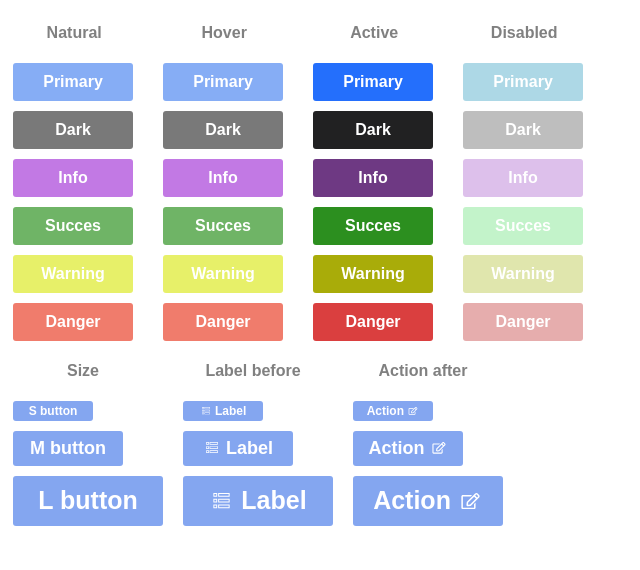
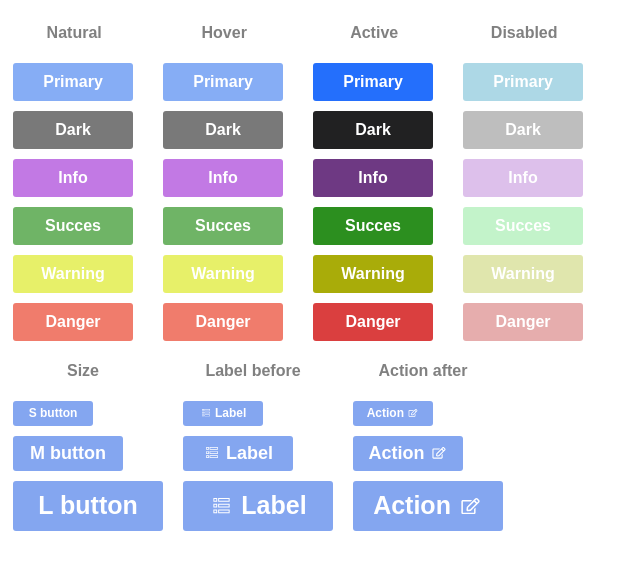
Before and after one commit to JustinasPakalnis/buttonai, a website: page index.html in a window 1280 px wide. Shown: the whole page, without its empty margins (0-640 px from the left). Drawn offline with Linux system fonts and the light colour scheme.

Commit message:
more updates

```diff
--- a/buttons.css
+++ b/buttons.css
@@ -130,9 +130,9 @@
 
 .btn.s {
     width: 60px;
-    height:20px;
+    height:25px;
     font-size: 12px;
-    line-height: 20px;
+    line-height: 25px;
     background-color: rgb(132, 166, 240);
     border-radius: 3px;
     padding: 0px 10px;
@@ -147,8 +147,6 @@
     padding: 5px 15px;
 }
 .btn.l {
-    width: 100px;
-    height:40px;
     font-size: 25px;
     background-color: rgb(132, 166, 240);
     border-radius: 3px;
```
